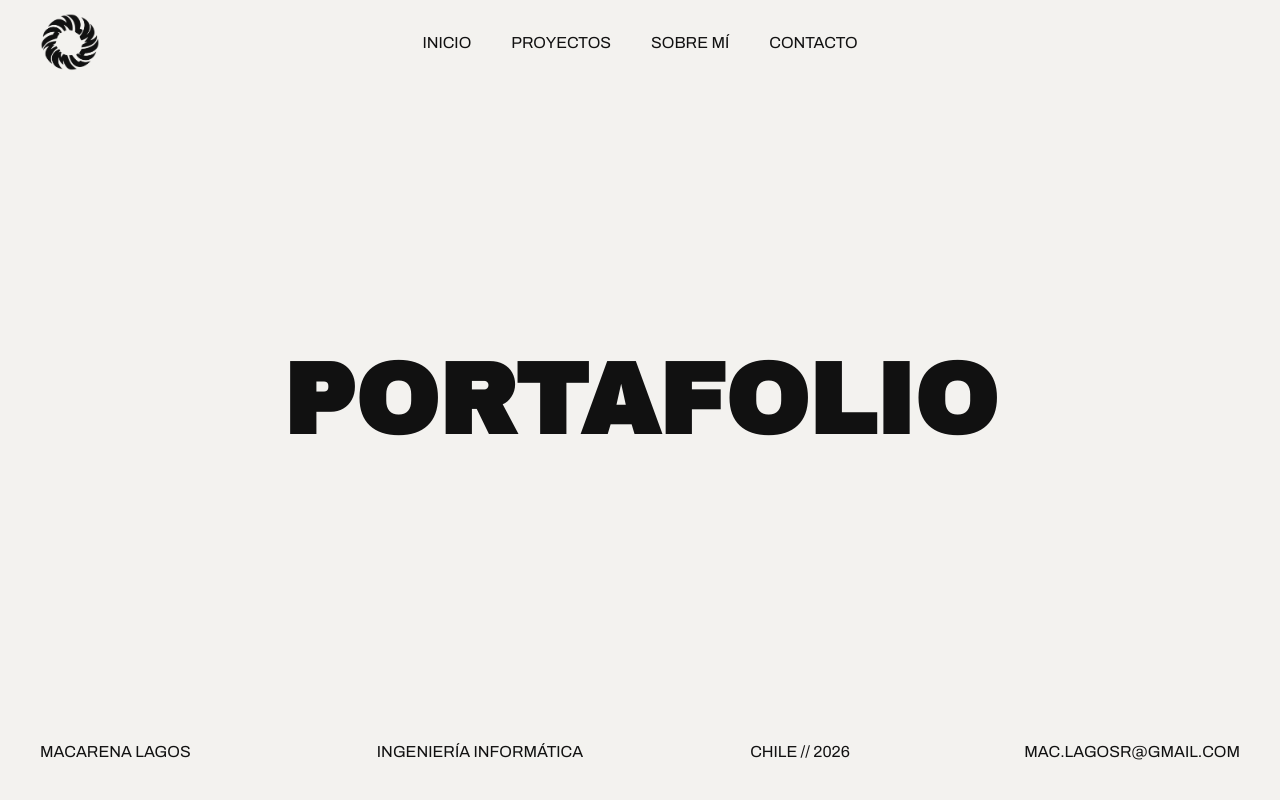
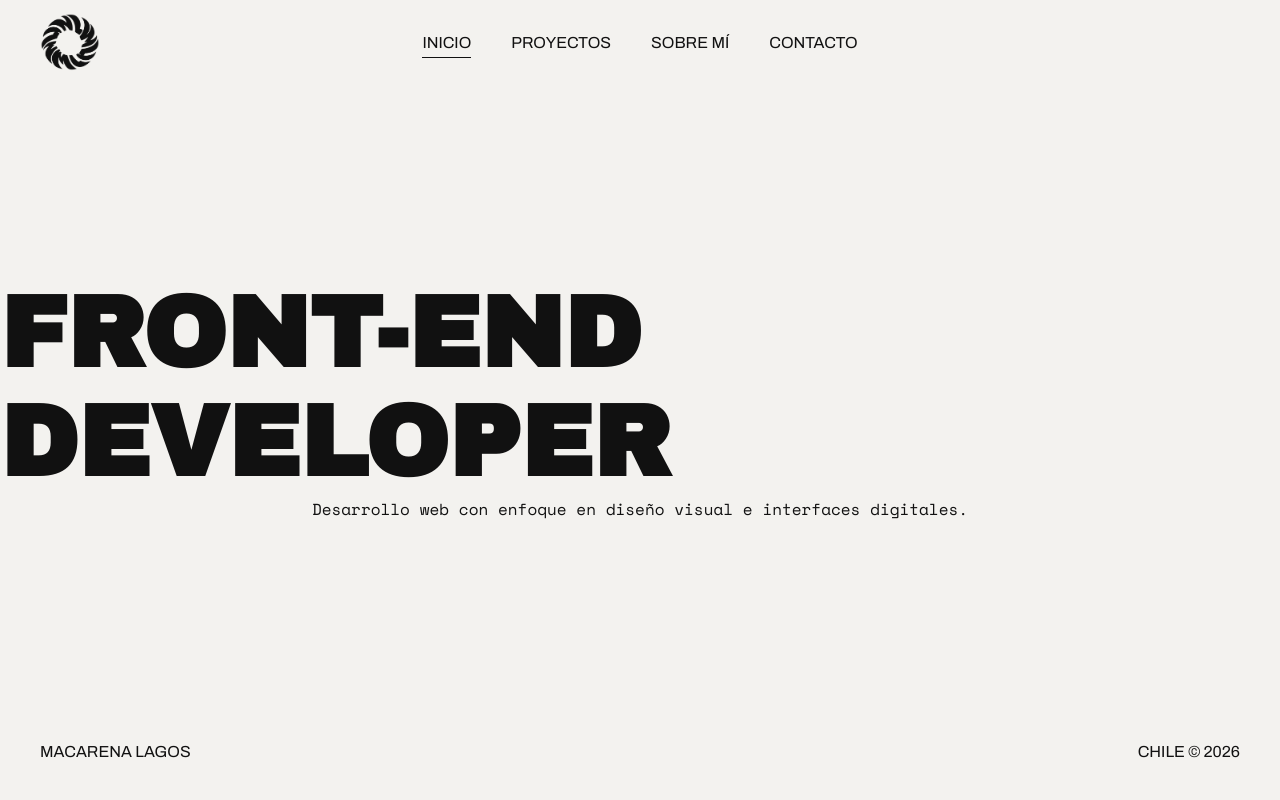
Before and after one commit to Schelbe/Portafolio, a plain HTML site: page index.html in a window 1280 px wide. Shown: the top 800 px of the page. Drawn offline with nearby package versions, Linux system fonts and the light colour scheme.

Commit message:
Orden HTML y CSS

```diff
--- a/css/style.css
+++ b/css/style.css
@@ -1,4 +1,11 @@
-/* ESTILOS GENERALES */
+
+/* ============================================
+   01. ESTILOS GENERALES
+============================================ */
+
+html {
+    scroll-behavior: smooth;
+}
 
 body {
     margin: 0;
@@ -7,9 +14,7 @@ body {
     font-family: 'Space Mono', monospace;
 }
 
-html {
-    scroll-behavior: smooth;
-}
+/* Títulos generales */
 
 h1, h2, h3 {
     font-family: 'Archivo', sans-serif;
@@ -17,7 +22,7 @@ h1, h2, h3 {
     display: block;
 }
 
-/* SECCIONES DE CONTENIDO */
+/* Contenedores de secciones */
 
 #proyectos,
 #sobre-mi,
@@ -27,15 +32,86 @@ h1, h2, h3 {
     padding: 100px 24px;
 }
 
-/* ETIQUETAS DE SECCIÓN */
+/* Etiquetas de sección */
 
 .etiqueta {
     color: #2e6b3c;
     font-weight: bold;
 }
 
-/* ---------------------------------------------------- */
-/* SECCIÓN 01: INICIO */
+
+/* ============================================
+   02. HEADER Y NAVEGACIÓN
+============================================ */
+
+/* Encabezado */
+
+header {
+    position: absolute;
+    top: 0;
+    left: 0;
+    width: 100%;
+    z-index: 10;
+}
+
+/* Barra de navegación */
+
+nav {
+    display: flex;
+    justify-content: center;
+    align-items: center;
+    padding: 30px 40px 45px;
+    position: relative;
+}
+
+/* Logotipo */
+
+.logo {
+    position: absolute;
+    left: 40px;
+    color: #111111;
+    text-decoration: none;
+}
+
+/* Imagen del logotipo */
+
+.logo img {
+    display: block;
+    width: 60px;
+    height: auto;
+}
+
+/* Lista de navegación */
+
+nav ul {
+    display: flex;
+    gap: 40px;
+    list-style: none;
+    margin: 0;
+    padding: 0;
+}
+
+/* Enlaces del menú */
+
+nav ul a {
+    color: #111111;
+    text-decoration: none;
+    font-family: 'Archivo', sans-serif;
+    padding-bottom: 6px;
+}
+
+/* Enlace activo */
+
+nav ul a.activo {
+    border-bottom: 1px solid #111111;
+}
+
+
+/* ============================================
+   03. SECCIÓN INICIO
+============================================ */
+
+/* Contenedor principal */
 
 #inicio {
     min-height: 100vh;
@@ -47,7 +123,7 @@ h1, h2, h3 {
     position: relative;
 }
 
-/* TÍTULO PRINCIPAL */
+/* Título principal */
 
 #inicio h1 {
     color: #111111;
@@ -56,59 +132,7 @@ h1, h2, h3 {
     font-family: 'Archivo Black', sans-serif;
 }
 
-/* HEADER: NAVEGACIÓN */
-
-header {
-    position: absolute;
-    top: 0;
-    left: 0;
-    width: 100%;
-    z-index: 10;
-}
-
-nav {
-    display: flex;
-    justify-content: center;
-    align-items: center;
-    padding: 30px 40px;
-    position: relative;
-}
-
-/* LOGOTIPO */
-
-.logo {
-    position: absolute;
-    left: 40px;
-    color: #111111;
-    text-decoration: none;
-}
-
-/* IMAGEN DEL LOGOTIPO */
-
-.logo img {
-    display: block;
-    width: 60px;
-    height: auto;
-}
-
-
-/* ENLACES DE NAVEGACIÓN */
-
-nav ul {
-    display: flex;
-    gap: 40px;
-    list-style: none;
-    margin: 0;
-    padding: 0;
-}
-
-nav ul a {
-    color: #111111;
-    text-decoration: none;
-    font-family: Archivo, sans-serif;
-}
-
-/* PALABRAS INFERIORES */
+/* Información inferior */
 
 .palabras-inferiores {
     position: absolute;
@@ -116,39 +140,44 @@ nav ul a {
     left: 0;
     width: 100%;
     display: grid;
-    grid-template-columns: repeat(4, 1fr);
-    text-align: center;
-    font-family: Archivo, sans-serif;
+    grid-template-columns: repeat(2, 1fr);
+    font-family: 'Archivo', sans-serif;
 }
+
+/* Texto inferior izquierdo */
 
 .palabras-inferiores span:first-child {
     text-align: left;
     padding-left: 40px;
 }
 
+/* Texto inferior derecho */
+
 .palabras-inferiores span:last-child {
     text-align: right;
     padding-right: 40px;
 }
 
-/* FIN SECCIÓN 01: INICIO */
 
+/* ============================================
+   04. SECCIÓN PROYECTOS
+============================================ */
 
-
-
-
-/* ---------------------------------------------------- */
-/* SECCIÓN 02: PROYECTOS */
+/* Contenedor de proyectos */
 
 #proyectos {
     min-height: 100vh;
     box-sizing: border-box;
 }
 
+/* Título de sección */
+
 .proyectos h2 {
     font-size: 40px;
     margin: 16px 0;
 }
+
+/* Descripción introductoria */
 
 .descripcion-proyectos {
     max-width: 600px;
@@ -156,7 +185,7 @@ nav ul a {
     margin-bottom: 40px;
 }
 
-/* TARJETAS DE PROYECTOS */
+/* Cuadrícula de proyectos */
 
 .contenedor-proyectos {
     display: grid;
@@ -164,20 +193,40 @@ nav ul a {
     gap: 24px;
 }
 
-/* TARJETAS DE PROYECTOS */
+/* Tarjeta individual */
 
 .tarjeta-proyecto {
     border: 1px solid #d8d2c7;
     background-color: #f7f5f0;
 }
 
-/* IMÁGENES DE PROYECTOS */
+/* Imagen del proyecto */
 
 .tarjeta-proyecto img {
     display: block;
     width: 100%;
     aspect-ratio: 4 / 3;
     object-fit: cover;
+}
+
+/* Contenedor de información */
+
+.info-proyecto {
+    padding: 20px;
+}
+
+/* Nombre del proyecto */
+
+.info-proyecto h3 {
+    font-size: 18px;
+    margin: 0 0 8px;
+}
+
+/* Descripción del proyecto */
+
+.info-proyecto p {
+    font-size: 13px;
+    margin: 0;
 }
 
 .proyecto-info {
@@ -187,26 +236,31 @@ nav ul a {
     display: block;
 }
 
-/* INFORMACIÓN DE PROYECTOS */
-
-.info-proyecto {
-    padding: 20px;
-}
-
-.info-proyecto h3 {
-    font-size: 18px;
-    margin: 0 0 8px;
-}
-
-.info-proyecto p {
-    font-size: 13px;
-    margin: 0;
-}
-
-/* TECNOLOGÍAS */
+/* Tecnologías utilizadas */
 
 .tecnologias {
     color: #2e6b3c;
     font-size: 12px;
     margin-top: 30px;
 }
+
+
+/* ============================================
+   05. SECCIÓN SOBRE MÍ
+============================================ */
+
+/* Estilos específicos pendientes */
+
+
+/* ============================================
+   06. SECCIÓN CONTACTO
+============================================ */
+
+/* Estilos específicos pendientes */
+
+
+/* ============================================
+   07. DISEÑO RESPONSIVE
+============================================ */
+
+/* Adaptaciones para tablet y móvil pendientes */
--- a/index.html
+++ b/index.html
@@ -1,3 +1,4 @@
+
 <!DOCTYPE html>
 <html lang="es">
 
@@ -5,24 +6,31 @@
     <meta charset="UTF-8">
     <meta name="viewport" content="width=device-width, initial-scale=1.0">
     <title>Macarena | Portafolio</title>
+
+    <!-- HOJA DE ESTILOS -->
     <link rel="stylesheet" href="css/style.css">
+
+    <!-- TIPOGRAFÍAS DE GOOGLE FONTS -->
     <link rel="preconnect" href="https://fonts.googleapis.com">
     <link rel="preconnect" href="https://fonts.gstatic.com" crossorigin>
     <link href="https://fonts.googleapis.com/css2?family=Archivo+Black&family=Archivo:wght@400;700&family=Space+Mono:wght@400;700&display=swap" rel="stylesheet">
-
 </head>
 
 <body>
 
-    <!-- HEADER: LOGOTIPO Y NAVEGACIÓN -->
+    <!-- ========================================
+         HEADER: LOGOTIPO Y NAVEGACIÓN
+    ========================================= -->
     <header>
         <nav>
+            <!-- Logotipo -->
             <a href="#inicio" class="logo">
                 <img src="assets/img/Logotipo negro.png" alt="Logotipo personal">
             </a>
 
+            <!-- Menú de navegación -->
             <ul>
-                <li><a href="#inicio">INICIO</a></li>
+                <li><a href="#inicio" class="activo">INICIO</a></li>
                 <li><a href="#proyectos">PROYECTOS</a></li>
                 <li><a href="#sobre-mi">SOBRE MÍ</a></li>
                 <li><a href="#contacto">CONTACTO</a></li>
@@ -30,27 +38,32 @@
         </nav>
     </header>
 
-    <!-- CONTENIDO PRINCIPAL -->
+    <!-- ========================================
+         CONTENIDO PRINCIPAL
+    ========================================= -->
     <main>
 
         <!-- SECCIÓN 01: INICIO -->
         <section id="inicio">
 
-            <h1>PORTAFOLIO</h1>
+            <h1>FRONT-END DEVELOPER</h1>
 
+            <span>
+                Desarrollo web con enfoque en diseño visual e interfaces digitales.
+            </span>
+
+            <!-- Información inferior -->
             <div class="palabras-inferiores">
                 <span>MACARENA LAGOS</span>
-                <span>INGENIERÍA INFORMÁTICA</span>
-                <span>CHILE // 2026</span>
-                <span>MAC.LAGOSR@GMAIL.COM</span>
+                <span>CHILE © 2026</span>
             </div>
 
         </section>
 
         <!-- SECCIÓN 02: PROYECTOS -->
         <section id="proyectos" class="proyectos">
+
             <span class="etiqueta">PORTAFOLIO / 01</span>
-
 
             <h2>PROYECTOS SELECCIONADOS</h2>
 
@@ -59,8 +72,10 @@
                 enfocados en el diseño y desarrollo web.
             </p>
 
+            <!-- Contenedor de proyectos -->
+            <div class="contenedor-proyectos">
 
-            <div class="contenedor-proyectos">
+                <!-- Proyecto 01 -->
                 <article class="tarjeta-proyecto">
                     <img src="assets/img/proyecto-01.jpg" alt="Vista previa del proyecto 01">
 
@@ -70,6 +85,7 @@
                     </div>
                 </article>
 
+                <!-- Proyecto 02 -->
                 <article class="tarjeta-proyecto">
                     <img src="assets/img/proyecto-02.jpg" alt="Vista previa del proyecto 02">
 
@@ -78,18 +94,20 @@
                         <p class="proyecto-info">Proyecto conceptual de interfaz.</p>
                     </div>
                 </article>
+
             </div>
 
+            <!-- Tecnologías -->
             <p class="tecnologias">
                 HTML · CSS · JAVASCRIPT · DISEÑO UI
             </p>
+
         </section>
-
 
         <!-- SECCIÓN 03: SOBRE MÍ -->
         <section id="sobre-mi" class="sobremi">
+
             <span class="etiqueta">SOBRE MÍ / 02</span>
-
 
             <h2>SOBRE MÍ</h2>
 
@@ -103,8 +121,8 @@
 
         <!-- SECCIÓN 04: CONTACTO -->
         <section id="contacto" class="contacto">
+
             <span class="etiqueta">CONTACTO / 03</span>
-
 
             <h2>CONTACTO</h2>
 
@@ -114,7 +132,9 @@
 
     </main>
 
-    <!-- JAVASCRIPT -->
+    <!-- ========================================
+         JAVASCRIPT
+    ========================================= -->
     <script src="js/script.js"></script>
 
 </body>
```
